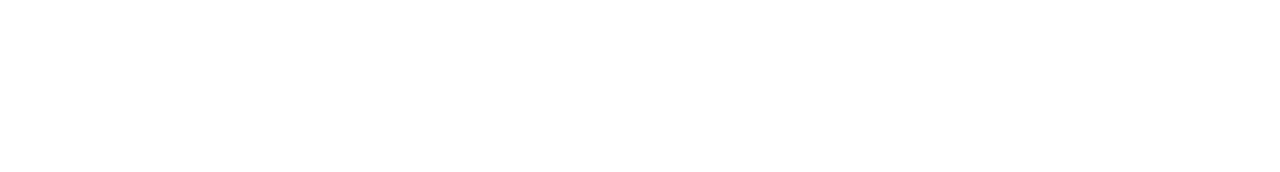
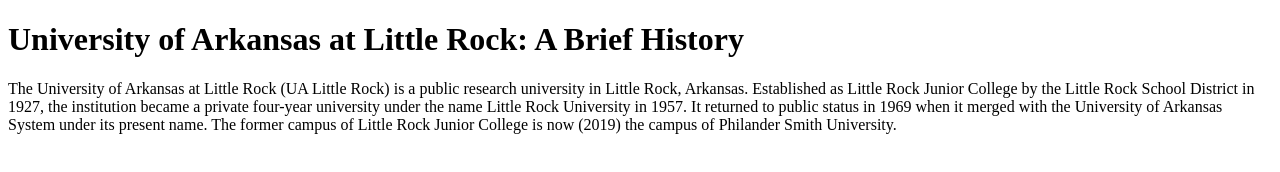
Before and after one commit to JMoritz06/ifsc-1310, a plain HTML site: page prototype/index.html in a window 1280 px wide. Drawn offline with Linux system fonts and the light colour scheme.

Commit message:
Added css to homepage

```diff
--- /dev/null
+++ b/assets/css/style.css
@@ -0,0 +1,3 @@
+body{
+    background-color:black
+}
--- a/index.html
+++ b/index.html
@@ -7,6 +7,7 @@
   <title>IFSC 1310 | Jackson Moritz</title>
   <meta name="description" content="Keyword Rich Description">
   <meta name="author" content="Jackson Moritz">
+  <link href="assets/css/style.css" rel="stylesheet" />
 
 </head>
 
@@ -14,7 +15,7 @@
   <h1>Jackson Moritz</h1>
   <nav>
     <ul>
-      <li><a href="prototype/index.html"> First Html Assignment</a></li>
+      <li><a href="prototype/index.html"> Prototype HTML5 Assignment</a></li>
     </ul>
   </nav>
 </body>
--- a/prototype/index.html
+++ b/prototype/index.html
@@ -0,0 +1,20 @@
+<!DOCTYPE html>
+
+<html lang="en">
+<head>
+    <meta charset="utf-8">
+
+    <title>University of Arkansas at Little Rock: A Brief History</title>
+    <!-- title controls the name when you hover over the tab -->
+    <meta name="authur" content="Jackson Moritz">
+    <meta name="description" content="">
+
+</head>
+<main>
+<body>
+    <header><h1>University of Arkansas at Little Rock: A Brief History</h1></header>
+    <p>The University of Arkansas at Little Rock (UA Little Rock) is a public research university in Little Rock, Arkansas. Established as Little Rock Junior College by the Little Rock School District in 1927, the institution became a private four-year university under the name Little Rock University in 1957. It returned to public status in 1969 when it merged with the University of Arkansas System under its present name. The former campus of Little Rock Junior College is now (2019) the campus of Philander Smith University.</p>
+
+</body>
+</main>
+</html>
```
